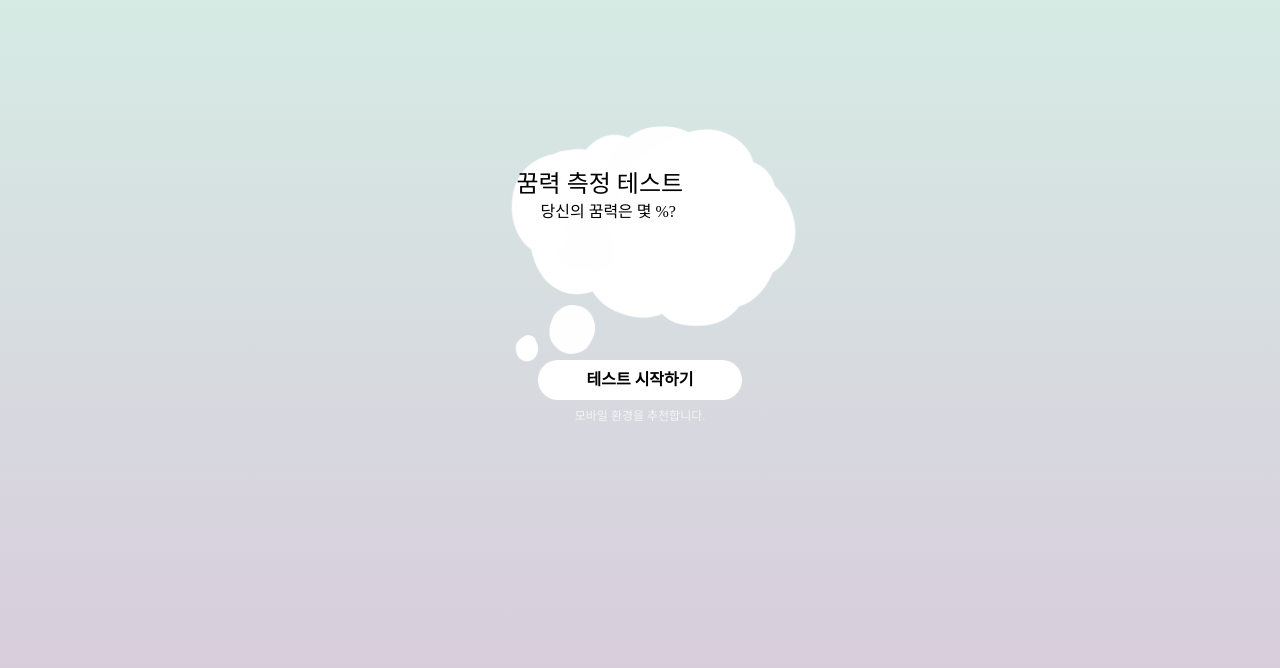
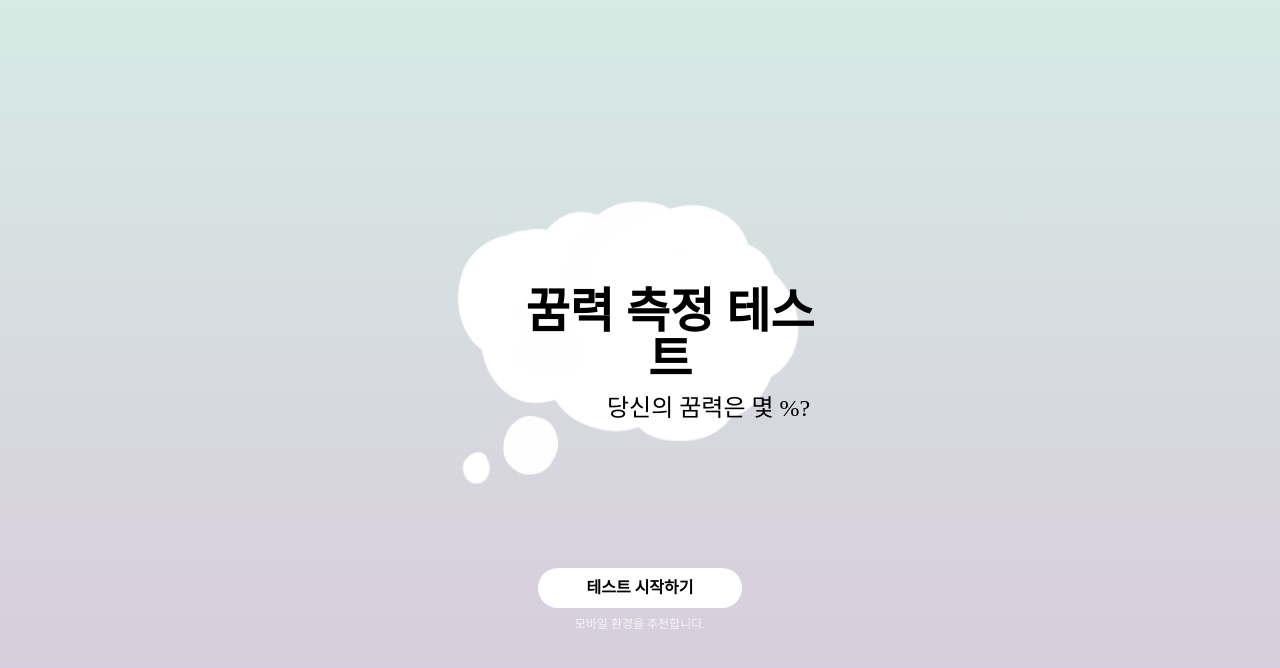
Before and after one commit to chucoding/dream-measurement, a Next.js app: page / in a window 1280 px wide. Shown: the top 668 px of the page. Built offline with nearby package versions, Linux system fonts and the light colour scheme; a web font is replaced by a local one.

Commit message:
feat : cloudCardWrapper

```diff
--- /dev/null
+++ b/src/components/modules/cloudCardWrapper.tsx
@@ -0,0 +1,16 @@
+"use client";
+export default function CloudCardWrapper({
+  children,
+  runAnimate = false,
+}: any) {
+  return (
+    <div
+      className={`bg-[url('/cloud.png')] bg-cover
+        h-[400px] w-[450px]
+        absolute left-[40%] transform -translate-x-1/2 top-[40%] -translate-y-1/2
+        ${runAnimate ? "animate-fadein" : ""}`}
+    >
+      {children}
+    </div>
+  );
+}
--- a/src/components/templates/home.tsx
+++ b/src/components/templates/home.tsx
@@ -1,31 +1,34 @@
 "use client";
 import { useState } from "react";
+import CloudCardWrapper from "../modules/cloudCardWrapper";
 import OnBoarding from "./onboarding";
 
 export default function App(props: any) {
   const [start, setStart] = useState(false);
-
   return start ? (
     <OnBoarding />
   ) : (
-    <div>
+    <>
       <div className="inline-block text-center">
-        <img className="absolute right-2" src="/cloud.png" alt="메인이미지" />
-        <h1 className="text-2xl absolute top-32 left-16">꿈력 측정 테스트</h1>
-        <h2 className="text-1xl absolute top-40" style={{ left: "88px" }}>
+        <CloudCardWrapper>
+          <div className="absolute top-[40%] left-[30%]">
+            <h1 className="text-5xl font-black">꿈력 측정 테스트</h1>
+            <h2 className="text-2xl absolute mt-2 left-[30%]">
               당신의 꿈력은 몇 %?
             </h2>
           </div>
+        </CloudCardWrapper>
+      </div>
+      <div className="relative top-[70%]">
         <button
-        className="relative top-80 bg-white hover:bg-[#808080] text-black font-bold py-2 px-12 rounded-full"
+          className="bg-white hover:bg-[#808080] text-black font-bold py-2 px-12 rounded-full"
           onClick={() => setStart(true)}
         >
           테스트 시작하기
           <br />
         </button>
-      <p className="relative top-80 mt-2 text-gray-100 text-xs">
-        모바일 환경을 추천합니다.
-      </p>
+        <p className=" mt-2 text-gray-100 text-xs">모바일 환경을 추천합니다.</p>
       </div>
+    </>
   );
 }
```
Lines whose indentation alone changed are shown as unchanged.
